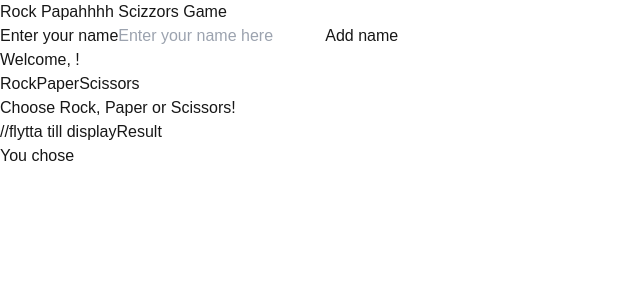
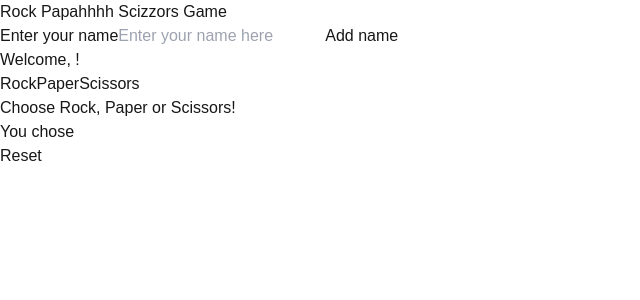
Before and after one commit to erilun404/rps-game-testing, a Next.js app: page / in a window 1280 px wide. Shown: the top 300 px of the page, without its empty margins (0-640 px from the left). Built offline with nearby package versions, Linux system fonts and the light colour scheme.

Commit message:
display resetbutton, started with props for it

```diff
--- a/src/components/RockPaperScissors/index.tsx
+++ b/src/components/RockPaperScissors/index.tsx
@@ -2,10 +2,18 @@
 import SelectionPanel from "../SelectionPanel"
 import { useState } from "react"
 import ChooseName from "../ChooseName"
+import ResetButton from "../ResetButton"
+import ScoreBoard from "../ScoreBoard"
 
 const RockPaperScissors = () => {
     const [choice, setChoice] = useState('')
     const [name, setName] = useState('')
+    const [reset, setReset] = useState(true)
+
+    const restartGame = () => {
+        setReset(false)
+        // Här ska ScoreBoard useState vara?
+    }
 
     const selectedChoice = (choice:string) => {
         setChoice(choice)
@@ -15,6 +23,7 @@ const RockPaperScissors = () => {
         setName(name)
         console.log(name)
     }
+
     return (
         <>
         <ChooseName updateName={userName} />
@@ -23,11 +32,12 @@ const RockPaperScissors = () => {
         </div>
         <SelectionPanel onSelect={selectedChoice} />
         <div>
-            <p>Choose Rock, Paper or Scissors!</p> //flytta till displayResult
+            <p>Choose Rock, Paper or Scissors!</p> {/*flytta till displayResult*/}
         </div>
         <div>
             <p>You chose {choice}</p>
         </div>
+        <ResetButton onReset={restartGame}/>
         </>
 
     )
```
